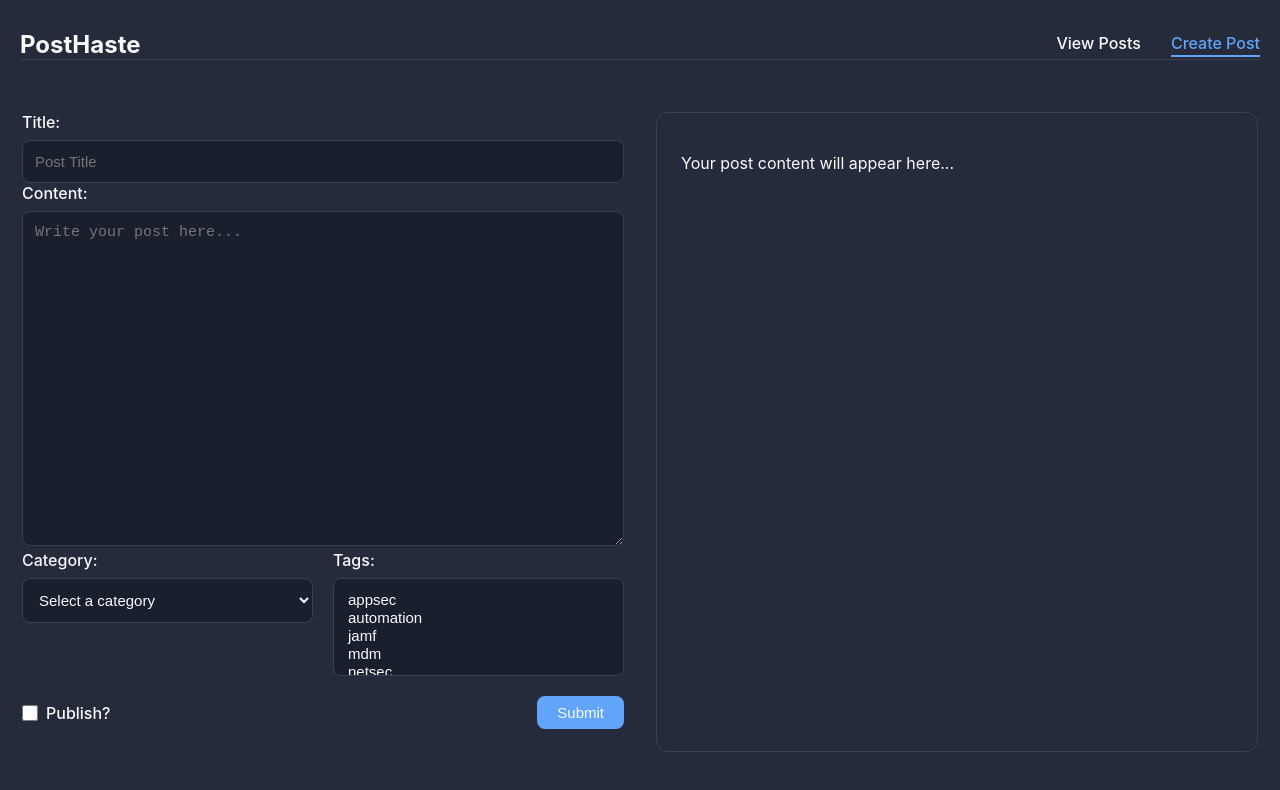
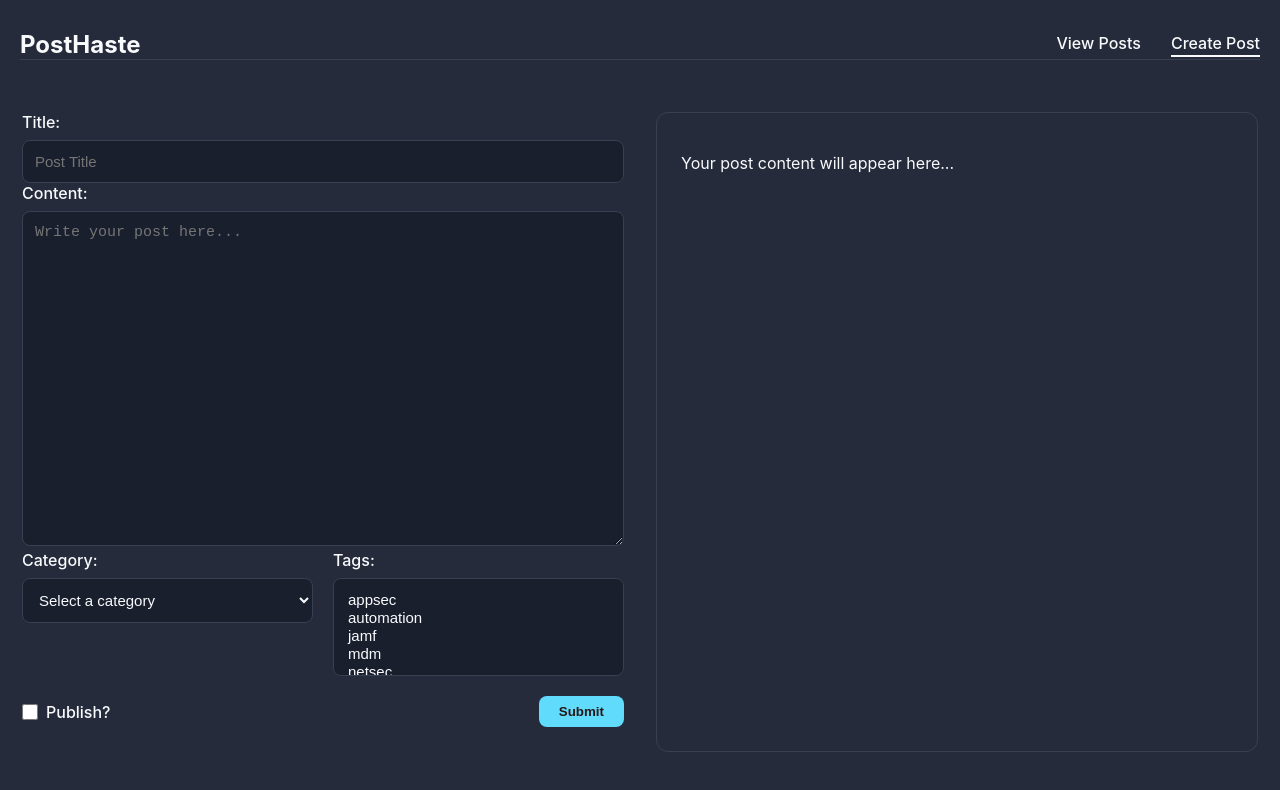
Before and after one commit to tyler-tee/posthaste, a React (Vite) app in the folder frontend/: page / in a window 1280 px wide. Both pictures are taken after a click on the link "Create Post". Shown: the top 790 px of the page. Built offline with nearby package versions, Linux system fonts and the light colour scheme.

Commit message:
update button styling

```diff
--- a/frontend/src/components/PostForm.css
+++ b/frontend/src/components/PostForm.css
@@ -113,13 +113,11 @@ select {
 
 .submit-button {
     padding: 8px 20px;
-    background-color: var(--primary);
-    color: var(--text-primary);
+    background-color: #61dbfb;
+    color: #251717;
     border: none;
     border-radius: 8px;
-    font-size: 15px;
-    font-weight: 500;
-    cursor: pointer;
+    font-weight: bold;
     transition: all 0.2s ease;
 }
 
--- a/frontend/src/components/PostList.css
+++ b/frontend/src/components/PostList.css
@@ -34,11 +34,11 @@
 
 .edit-button {
     padding: 8px 20px;
-    background-color: var(--primary);
-    color: var(--text-primary);
+    background-color: #61dbfb;
+    color: #251717;
     border: none;
     border-radius: 8px;
-    font-weight: 500;
+    font-weight: bolder;
     transition: all 0.2s ease;
 }
 
--- a/frontend/src/style.css
+++ b/frontend/src/style.css
@@ -1,6 +1,6 @@
 :root {
     /* Modern Dark Theme - Enhanced */
-    --primary: #60a5fa;          /* Bright blue */
+    --primary: #f8fafc;          /* Bright blue */
     --primary-hover: #3b82f6;    /* Darker blue for hover */
     --background: #1e1e2e;       /* Deep background */
     --surface: #252b3b;          /* Surface color */
@@ -51,7 +51,7 @@ label {
 
 html {
     background-color: var(--background);
-    font-family: "Nunito", sans-serif;
+    font-family: "Times New Roman", sans-serif;
     color: var(--text-primary);
     height: 100%;
     width: 100%;
```
